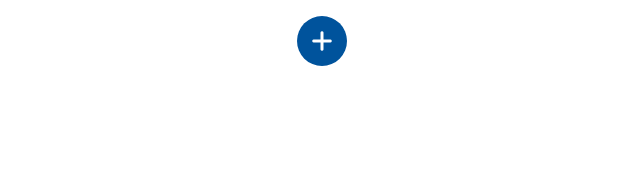
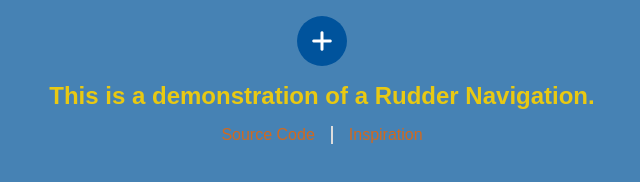
Before and after one commit to cColds/mobile-menu, a plain HTML site: page index.html in a window 1280 px wide. Shown: the whole page, without its empty margins (318-958 px from the left). Drawn offline with Linux system fonts and the light colour scheme.

Commit message:
Add info, source code, and inspiration

```diff
--- a/index.html
+++ b/index.html
@@ -41,6 +41,20 @@
             </div>
 
         </nav>
+
+        <main>
+            <section class="info">
+                <h1>This is a demonstration of a Rudder Navigation.</h1>
+                <div class="links">
+                    <a href="https://github.com/cColds/mobile-menu">Source Code</a>
+                    <div class="separate-links-border"></div>
+                    <a
+                        href="https://uxplanet.org/top-8-mobile-navigation-menu-design-for-your-inspiration-8a2d925bffc0">
+                        Inspiration</a>
+                </div>
+            </section>
+        </main>
+
     </body>
 
 </html>
--- a/style.css
+++ b/style.css
@@ -8,6 +8,7 @@
 
 body {
 	padding-top: 1rem;
+	background-color: steelblue;
 }
 
 body.preload * {
@@ -27,6 +28,16 @@ li:hover {
 	opacity: 0.8;
 }
 
+a {
+	text-decoration: none;
+	color: chocolate;
+	transition: 0.3s;
+}
+
+a:hover {
+	opacity: 0.8;
+}
+
 button,
 li {
 	cursor: pointer;
@@ -36,6 +47,34 @@ nav {
 	width: 100%;
 	display: flex;
 	justify-content: center;
+}
+
+main {
+	display: flex;
+	flex-direction: column;
+	align-items: center;
+	padding-top: 1em;
+	color: rgb(233, 201, 18);
+	font-family: Arial, Helvetica, sans-serif;
+}
+
+.info {
+	display: grid;
+	place-items: center;
+	gap: 1em;
+}
+
+h1 {
+	text-align: center;
+}
+
+.separate-links-border {
+	border: 1px solid #ddd;
+}
+
+.links {
+	display: flex;
+	gap: 1em;
 }
 
 .mobile-menu-container {
@@ -54,6 +93,11 @@ nav {
 	transition: 0.5s;
 	overflow: hidden;
 }
+
+.open-mobile-menu:hover {
+	/* background-color: rgb(3, 104, 192); */
+}
+
 .open-mobile-menu .plus-icon {
 	animation: rotate-closing-plus-icon 0.5s;
 }
```
